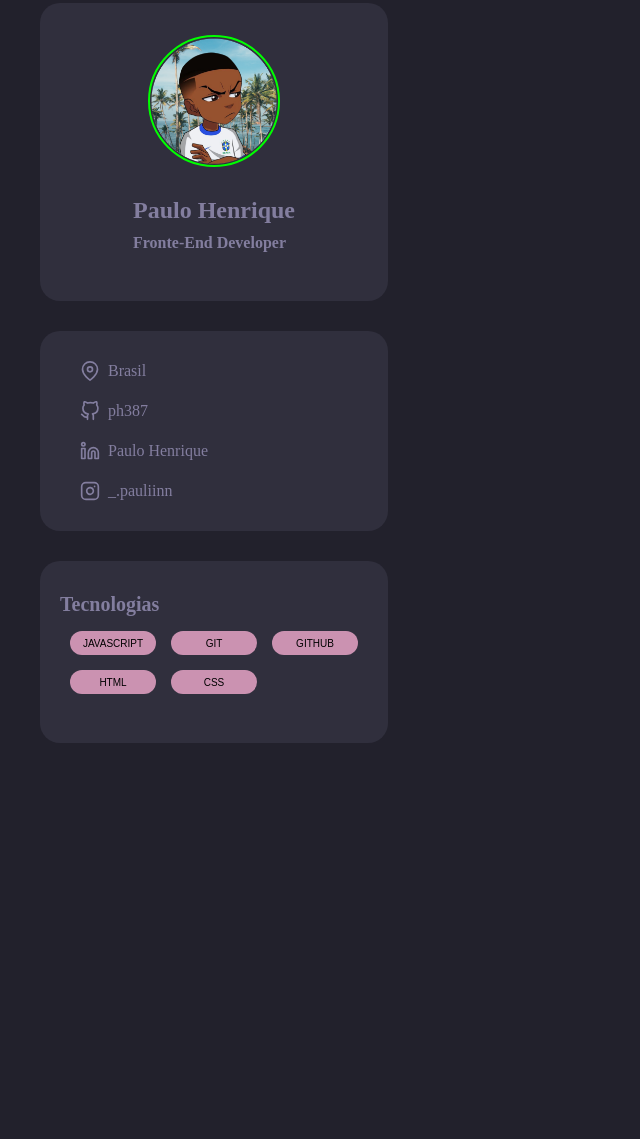
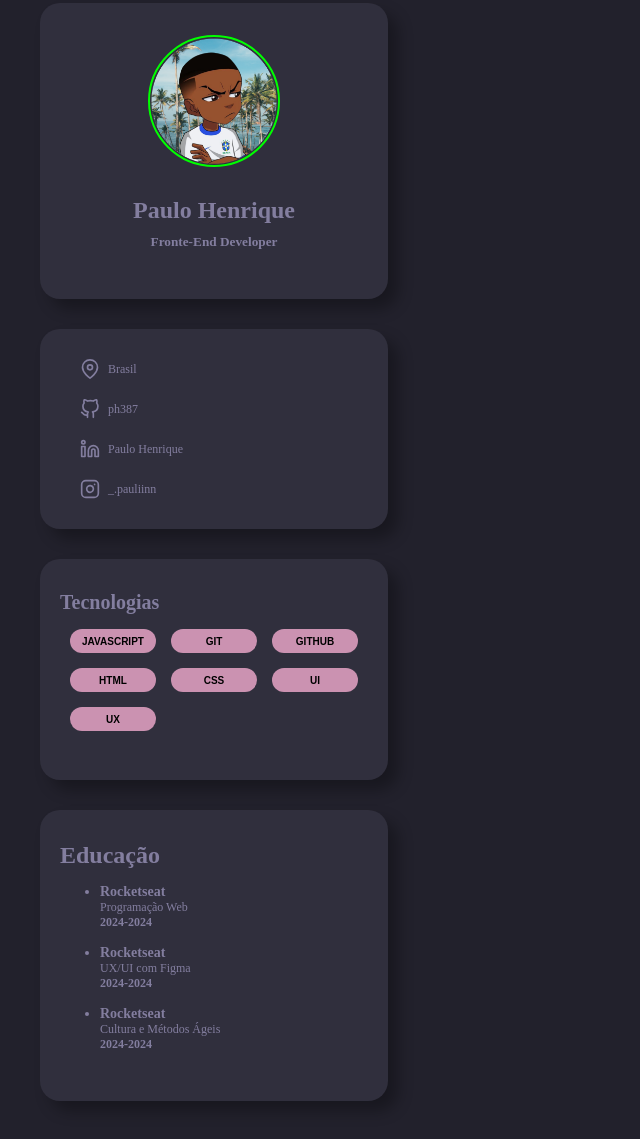
Before and after one commit to ph387/portifolio, a plain HTML site: page index.html in a window 1280 px wide. Shown: the part 37-1176 px from the top of the page, without its empty margins (0-640 px from the left). Before the commit the page ends 850 px from the top, so only its background shows below. Drawn offline with Linux system fonts and the light colour scheme.

Commit message:
font-size application, training.css creation and fixes

```diff
--- a/index.html
+++ b/index.html
@@ -15,7 +15,7 @@
 
             <div id="text">
             <h1>Paulo Henrique</h1>
-            <h4>Fronte-End Developer</h4>
+            <h5>Fronte-End Developer</h5>
             </div>
         </section>
 
@@ -47,10 +47,56 @@
             <button>github</button>
             <button>html</button>
             <button>css</button>
+            <button>ui</button>
+            <button>ux</button>
         </div>
         </section>
-        <!--<section id="Experiences"></section>-->
-        <section id="Education"></section>
+
+        <!--<section id="Training" class="box">
+            <h1>Educação</h1>
+
+            <ul>
+                <li>
+                    Rocketseat
+                    <p>Programação Web</p>
+                    <p>2024-2024</p>
+                </li>
+                <li>
+                    Rocketseat
+                    <p>UX/UI com Figma</p>
+                    <p>2024-2024</p>
+                </li>
+
+                <li>
+                    Rocketseat
+                    <p>Cultura e Métodos Ágeis</p>
+                    <p>2024-2024</p>
+                </li>
+            </ul>
+        </section>-->
+
+        <section id="Training" class="box">
+            <h1>Educação</h1>
+
+            <ul>
+                <li>
+                    Rocketseat
+                    <p>Programação Web</p>
+                    <p>2024-2024</p>
+                </li>
+                <li>
+                    Rocketseat
+                    <p>UX/UI com Figma</p>
+                    <p>2024-2024</p>
+                </li>
+
+                <li>
+                    Rocketseat
+                    <p>Cultura e Métodos Ágeis</p>
+                    <p>2024-2024</p>
+                </li>
+            </ul>
+        </section>
 
     </div>
 </body>
--- a/style/global.css
+++ b/style/global.css
@@ -27,4 +27,6 @@ body{
 
     display: flex;
     flex-direction: column;
+
+    box-shadow: 10px 10px 15px rgba(0, 0, 0, 0.3);
 }
--- a/style/index.css
+++ b/style/index.css
@@ -2,3 +2,4 @@
 @import url(profile.css);
 @import url(link.css);
 @import url(technologies.css);
+@import url(training.css);
--- a/style/link.css
+++ b/style/link.css
@@ -1,4 +1,7 @@
 #links {
+    font-size: 12px;
+    font-weight: 400;
+
     display: flex;
     align-items: baseline;
     text-align: center;
--- a/style/profile.css
+++ b/style/profile.css
@@ -16,8 +16,10 @@
     }
 
     #text {
+        align-items: center;
         display: flex;
         flex-direction: column;
         gap: 0.625rem;
     }
+
 }
--- a/style/technologies.css
+++ b/style/technologies.css
@@ -21,6 +21,8 @@
     button{
         background: none;
         border: none;
+        font-size: 10px;
+        font-weight: bold;
 
         text-transform: uppercase;
         font-size: 10px;
--- /dev/null
+++ b/style/training.css
@@ -0,0 +1,30 @@
+#Training{
+    padding-left: 1.25rem;
+    padding-right: 1.9375rem;
+    box-sizing: border-box;
+    gap: 15px;
+
+    ul{
+        display: flex;
+        flex-direction: column;
+        padding-left: 2.5rem;
+        gap: 15px;
+
+        li{
+            font-size: 14px;
+            font-weight: bold;
+
+            p:first-child{
+                font-size: 12px;
+                font-weight: 300;
+            }
+
+            p:nth-child(2){
+                font-size: 12px;
+                font-weight: 600;
+            }
+        }
+    }
+
+
+}
```
